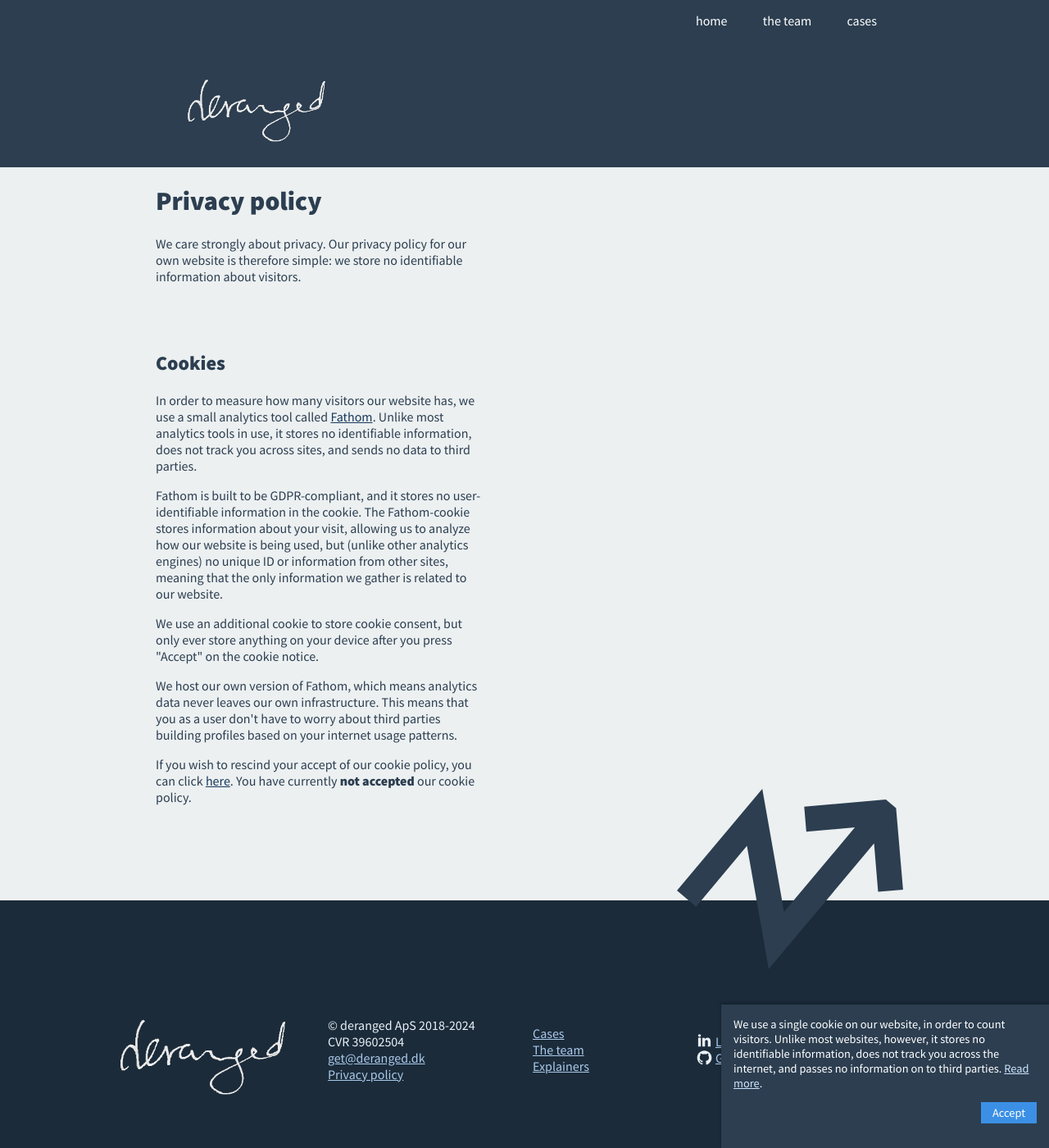
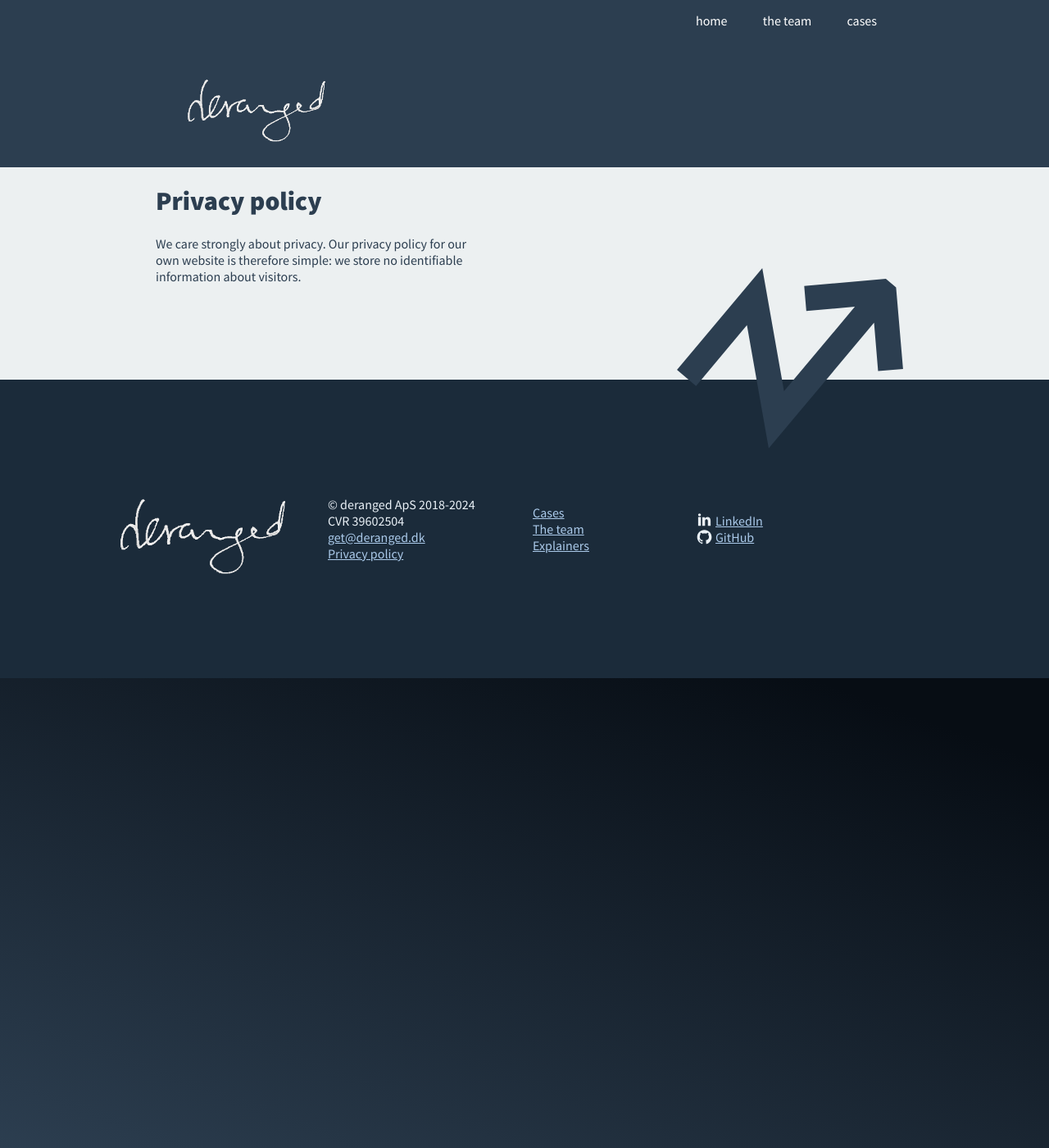
Before and after one commit to derangeddk/deranged.dk, a Jekyll site: the page built from privacy/index.html, in a window 1280 px wide and 1400 px high. Shown: the whole window at 82% size. Built offline with Jekyll 4.4.1, drawn with Linux system fonts in a browser that asks for light colours.

Commit message:
Removed Fathom analytics and related code

```diff
--- a/_layouts/default.html
+++ b/_layouts/default.html
@@ -12,59 +12,6 @@
 	</head>
 	<body ontouchstart="">
 		{{ content }}
-
 		{% include footer.html %}
-
-		<!-- Fathom - simple website analytics - https://github.com/usefathom/fathom -->
-		<script>
-		(function() {
-			if(!cookieOk()) {
-				return showCookieNotice();
-			}
-			loadFathom();
-
-			function cookieOk() {
-				return document.cookie.indexOf("deranged.dk-allow-cookies=true") !== -1;
-			}
-
-			function showCookieNotice() {
-				var cookieNotice = document.createElement("div");
-				cookieNotice.classList = "cookie-notice";
-				cookieNotice.innerHTML = [
-					'<p>',
-					'We use a single cookie on our website, in order to count visitors.',
-					'Unlike most websites, however, it stores no identifiable information, does not track you across the internet, and passes no information on to third parties.',
-					'<a href="/privacy/#cookie">Read more</a>.',
-					'</p>',
-					'<button>Accept</button>',
-				].join(" ");
-				cookieNotice.querySelector("button").addEventListener("click", function(e) {
-					cookieNotice.classList += " cookie-notice-hide";
-					setCookie();
-					loadFathom();
-				});
-				document.body.appendChild(cookieNotice);
-			}
-
-			function setCookie() {
-				document.cookie = 'deranged.dk-allow-cookies=true;path=/;max-age=' + (60 * 60 * 24 * 200);
-			}
-
-			function loadFathom() {
-				(function(f, a, t, h, o, m){
-					a[h]=a[h]||function(){
-						(a[h].q=a[h].q||[]).push(arguments)
-					};
-					o=f.createElement('script'),
-					m=f.getElementsByTagName('script')[0];
-					o.async=1; o.src=t; o.id='fathom-script';
-					m.parentNode.insertBefore(o,m)
-				})(document, window, '//fathom.deranged.dk/tracker.js', 'fathom');
-				fathom('set', 'siteId', 'YWXAL');
-				fathom('trackPageview');
-			}
-		})();
-		</script>
-		<!-- / Fathom -->
 	</body>
 </html>
--- a/css/style.scss
+++ b/css/style.scss
@@ -119,47 +119,6 @@ main p {
     }
 }
 
-.cookie-notice {
-    position: fixed;
-    bottom: 0;
-    right: 0;
-    background: $darkblue;
-    color: white;
-    padding: 0 15px 30px;
-    max-width: 400px;
-    box-sizing: border-box;
-    text-align: left;
-    box-shadow: 0 0 2px rgba(0,0,0,0.2), 0 -2px 4px rgba(0,0,0,0.2);
-    font-size: 0.9em;
-    transition: transform 0.5s;
-    z-index: 2000;
-
-    @media (max-width: 350px) {
-        font-size: 0.8em;
-    }
-
-    a {
-        color: rgb(204, 228, 252);
-    }
-
-    button {
-        background: rgb(59, 144, 229);
-        color: white;
-        font-family: inherit;
-        border: none;
-        font-size: inherit;
-        padding: 4px 14px;
-        box-sizing: border-box;
-        cursor: pointer;
-        margin-left: auto;
-        display: block;
-    }
-
-    &.cookie-notice-hide {
-        transform: translateY(500px);
-    }
-}
-
 .honeypot {
   height: 0;
   box-sizing: border-box;
--- a/privacy/index.html
+++ b/privacy/index.html
@@ -27,52 +27,4 @@ title: 'privacy policy / deranged'
         We care strongly about privacy.
         Our privacy policy for our own website is therefore simple: we store no identifiable information about visitors.
     </p>
-
-    <h2 id="cookie">Cookies</h2>
-    <p>
-        In order to measure how many visitors our website has, we use a small analytics tool called <a href="https://usefathom.com/" target="_blank" rel="noopener">Fathom</a>.
-        Unlike most analytics tools in use, it stores no identifiable information, does not track you across sites, and sends no data to third parties.
-    </p>
-    <p>
-        Fathom is built to be GDPR-compliant, and it stores no user-identifiable information in the cookie.
-        The Fathom-cookie stores information about your visit, allowing us to analyze how our website is being used, but (unlike other analytics engines) no unique ID or information from other sites, meaning that the only information we gather is related to our website.
-    </p>
-    <p>
-        We use an additional cookie to store cookie consent, but only ever store anything on your device after you press "Accept" on the cookie notice.
-    </p>
-    <p>
-        We host our own version of Fathom, which means analytics data never leaves our own infrastructure.
-        This means that you as a user don't have to worry about third parties building profiles based on your internet usage patterns.
-    </p>
-    <p>
-        If you wish to rescind your accept of our cookie policy, you can click <a href="#" id="rescind-cookie">here</a>.
-        You have currently <span id="cookie-accept-status" style="font-weight: bold;">not accepted</span> our cookie policy.
-    </p>
-    <script>
-        (function() {
-            var cookieAcceptStatus = document.getElementById("cookie-accept-status");
-            loadCurrentCookieAcceptStatus();
-
-            document.getElementById("rescind-cookie").addEventListener("click", (e) => {
-                e.preventDefault();
-
-                document.cookie = 'deranged.dk-allow-cookies=true;path=/;expires=Thu, 01 Jan 1970 00:00:00 GMT';
-                loadCurrentCookieAcceptStatus();
-
-                return false;
-            });
-
-            function loadCurrentCookieAcceptStatus() {
-                cookieAcceptStatus.innerText = cookieOk() ? "accepted" : "not accepted";
-            }
-
-            function cookieOk() {
-				return document.cookie.indexOf("deranged.dk-allow-cookies=true") !== -1;
-			}
-
-            setInterval(function() {
-                loadCurrentCookieAcceptStatus();
-            }, 2000);
-        })();
-    </script>
 </div>
```
